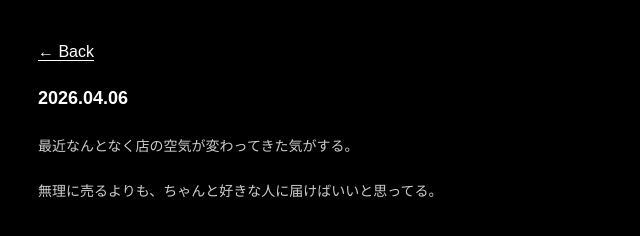
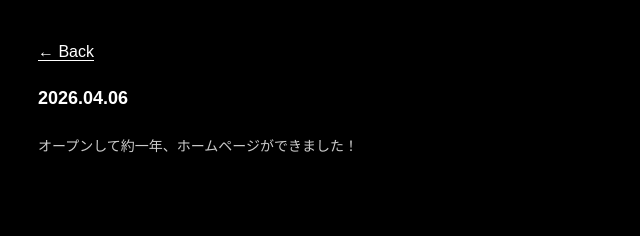
Before and after one commit to noiseusedclothing/noiseusedclothing.github.io, a plain HTML site: page post-text1.html in a window 1280 px wide. Shown: the whole page, without its empty margins (0-640 px from the left). Drawn offline with Linux system fonts and the light colour scheme.

Commit message:
Update post-text1.html

```diff
--- a/post-text1.html
+++ b/post-text1.html
@@ -39,12 +39,9 @@
 <h2>2026.04.06</h2>
 
 <p>
-最近なんとなく店の空気が変わってきた気がする。<br>
+オープンして約一年、ホームページができました！<br>
 </p>
 
-<p>
-無理に売るよりも、ちゃんと好きな人に届けばいいと思ってる。
-</p>
 
 </body>
 </html>
```
